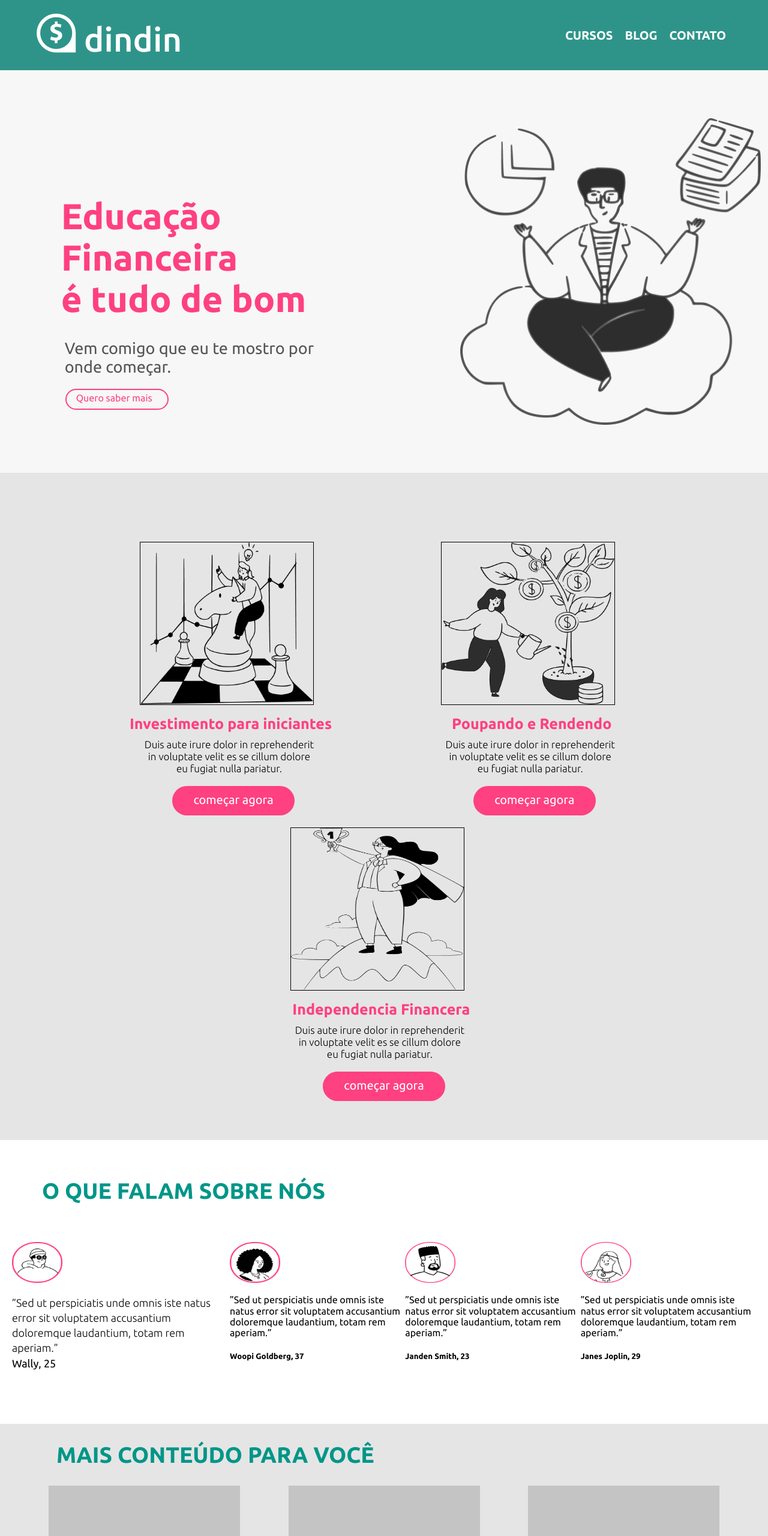
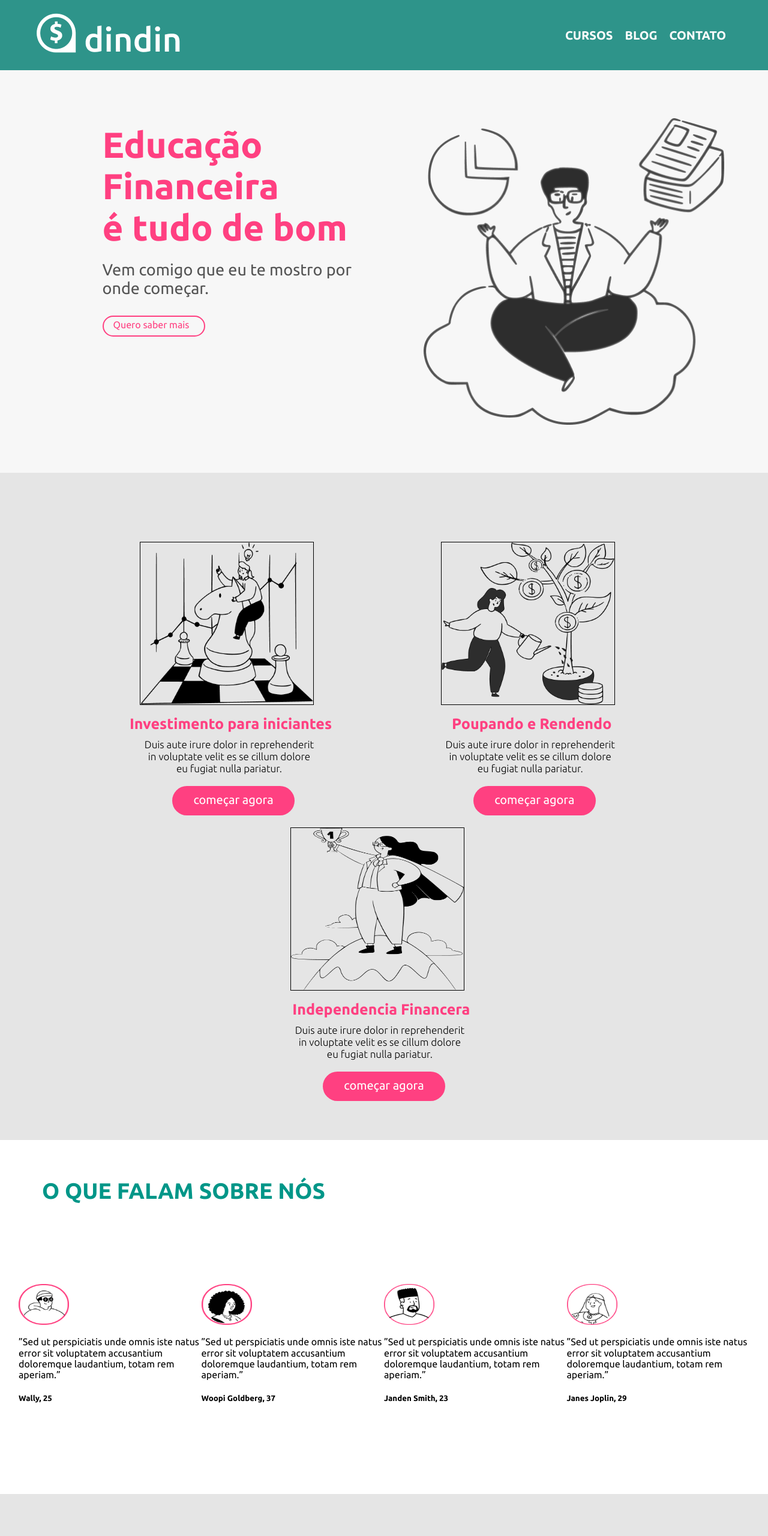
Before and after one commit to JoaoVitorLiberato/xp42-dindin, a plain HTML site: page index.html in a window 1280 px wide. Shown: the top 2560 px of the page at 60% size. Drawn offline with Linux system fonts and the light colour scheme.

Commit message:
Fazendo alguns ajuste, mas ainda há muitas coisas para ajustar.

```diff
--- a/index.html
+++ b/index.html
@@ -43,17 +43,17 @@
 
 
             <div class="bloco">
-                <h2> Educação<br> Financeira<br> é tudo de bom</h2>
+                <h1> Educação<br> Financeira<br> é tudo de bom</h1>
                 <p>Vem comigo que eu te mostro por onde começar.</p>
                 <a href="#"> Quero saber mais </a>
 
             </div>
 
 
-            <aside class="imagem-ilustra-baner">
+            <div class="imagem-ilustra-baner">
                 <img src="./dindin-imagens/dindin-imagens/ilustra-banner.png" alt="Foto ilustrativa" width="501"
                     height="511">
-            </aside>
+            </div>
 
         </div>
 
@@ -101,15 +101,17 @@
         <div class="icones">
             <h2>O que falam sobre nós</h2>
             <div class="lado">
+
                 <div class="icones-comentarios">
                     <img src="./dindin-imagens/dindin-imagens/icon-wally.png" alt="icone-wally">
-                    <div class="textos-icones">
-                        <p>”Sed ut perspiciatis unde omnis iste natus error sit voluptatem accusantium doloremque
+                    <div class="icones-comentarios">
+                        <p>
+                            ”Sed ut perspiciatis unde omnis iste natus error sit voluptatem accusantium doloremque
                             laudantium,
-                            totam rem aperiam.”
+                            totam rem aperiam.”<br>
+                        <h5>Wally, 25</h5>
+                        </p>
 
-                        </p>
-                        <h5>Wally, 25</h5>
                     </div>
 
                 </div>
@@ -119,7 +121,8 @@
 
                 <div class="icones-comentarios">
                     <img src="./dindin-imagens/dindin-imagens/icon-whoopi.png" alt="icone-whoopi">
-                    <p>”Sed ut perspiciatis unde omnis iste natus error sit voluptatem accusantium doloremque
+                    <p>
+                        ”Sed ut perspiciatis unde omnis iste natus error sit voluptatem accusantium doloremque
                         laudantium,
                         totam rem aperiam.”<br>
                     <h5>Woopi Goldberg, 37</h5>
@@ -129,7 +132,8 @@
 
                 <div class="icones-comentarios">
                     <img src="./dindin-imagens/dindin-imagens/icon-jaden.png" alt="icone-jaden">
-                    <p>”Sed ut perspiciatis unde omnis iste natus error sit voluptatem accusantium doloremque
+                    <p>
+                        ”Sed ut perspiciatis unde omnis iste natus error sit voluptatem accusantium doloremque
                         laudantium,
                         totam rem aperiam.”<br>
                     <h5>Janden Smith, 23</h5>
@@ -138,7 +142,8 @@
 
                 <div class="icones-comentarios">
                     <img src="./dindin-imagens/dindin-imagens/icon-jane.png" alt="icone-janes">
-                    <p>”Sed ut perspiciatis unde omnis iste natus error sit voluptatem accusantium doloremque
+                    <p>
+                        ”Sed ut perspiciatis unde omnis iste natus error sit voluptatem accusantium doloremque
                         laudantium,
                         totam rem aperiam.”<br>
                     <h5>Janes Joplin, 29</h5>
@@ -187,18 +192,13 @@
 
             </div>
 
-            <div class="botao-todos-posts">
-                <a href="">ver todos os posts</a>
-            </div>
+        </div>
+
+        <div class="botao-todos-posts">
+
+            <a href="#">ver todos os posts</a>
 
         </div>
-
-
-
-
-
-
-
 
     </main>
 
--- a/style/goblal.css
+++ b/style/goblal.css
@@ -64,8 +64,7 @@ header ul li a{
     width: 100%;
     display: flex;
     justify-content: space-around;
-    box-sizing: content-box;
-    padding: 0px 30px;
+    padding: 25px 30px;
 }
 
 .container-footer h2 a{
--- a/style/index.css
+++ b/style/index.css
@@ -1,11 +1,16 @@
 main {
-    margin: 0 auto;
-    box-sizing: content-box;
+    margin: 0;
+    padding: 0;
+    background-origin: padding-box;
+    background-clip: content-box;
 }
 .box1{
+
     display: flex;
-    justify-content: space-evenly;
-    background:  #F7F7F7;
+    justify-content: center;
+    align-content: space-between;
+    align-items: center;
+    background: #F7F7F7;
 
 
 }
@@ -15,13 +20,13 @@ main {
     align-items: center;
     align-content: center;
 }
-.bloco h2{
+.bloco h1{
     font-size: 60px;
     font-weight: 700;
     line-height: 68.94px;
     color: #FF4081;
-    margin-top: 100px;
-    margin-left: -7px;
+    margin: -140px 0px 20px;
+
 
 
 }
@@ -31,7 +36,7 @@ main {
     font-size: 27px;
     font-weight: 400;
     line-height: 31px;
-    margin: -18px 186px 21px -1px;
+    margin: 0px 170px 30px 0px;
     color: #555555;
 
 }
@@ -126,8 +131,9 @@ main {
 }
 .lado{
     display: flex;
-    justify-content: space-around;
-    padding: 60px 20px;
+    justify-content: space-evenly;
+    padding: 130px 30px;
+    margin: 0px 1px;
 }
 .icones-comentarios img{
 
@@ -166,8 +172,8 @@ main {
     font-weight: 700;
     font-size: 37px;
     line-height: 43px;
-    margin: 0px 64px 0px;
-    padding: 30px;
+    margin: 0px 100px 40px;
+    padding: 80px;
     color: #009688;
     text-transform: uppercase;
 }
@@ -191,21 +197,24 @@ main {
 .conteudo p{
     width: 319px;
     height: 114px;
-    margin: 23px 0px 5px;
+    margin: 33px 3px 47px;
 
 }
+
+.botao-todos-posts{
+    background-color: #E5E5E5;
+    margin: 0px 100px 72px;
+
+}
+
 .botao-todos-posts a{
-    display: flex;
     text-decoration: none;
-    width: 207px;
-    height: 31px;
     font-weight: 400;
     font-size: 25px;
     line-height: 29px;
     color: #FF4081;
     border: 2px solid #FF4081;
-    box-sizing: content-box;
     border-radius: 62px;
-    padding: 7px 30px;
-    margin: 10px 535px 60px;
+    padding: 13px 32px 8px 33px;
+    margin: 0px 592px;
 }
```
